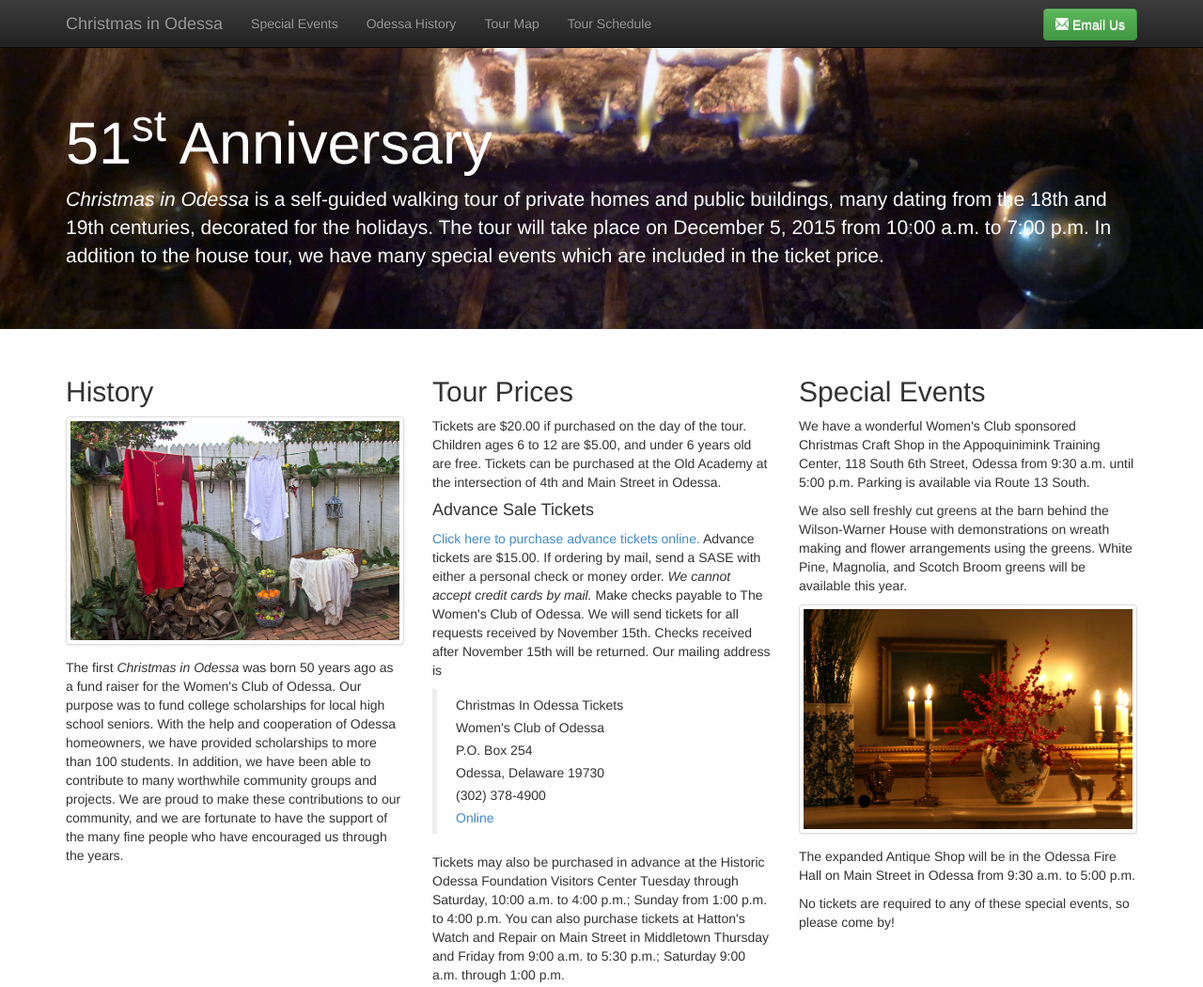
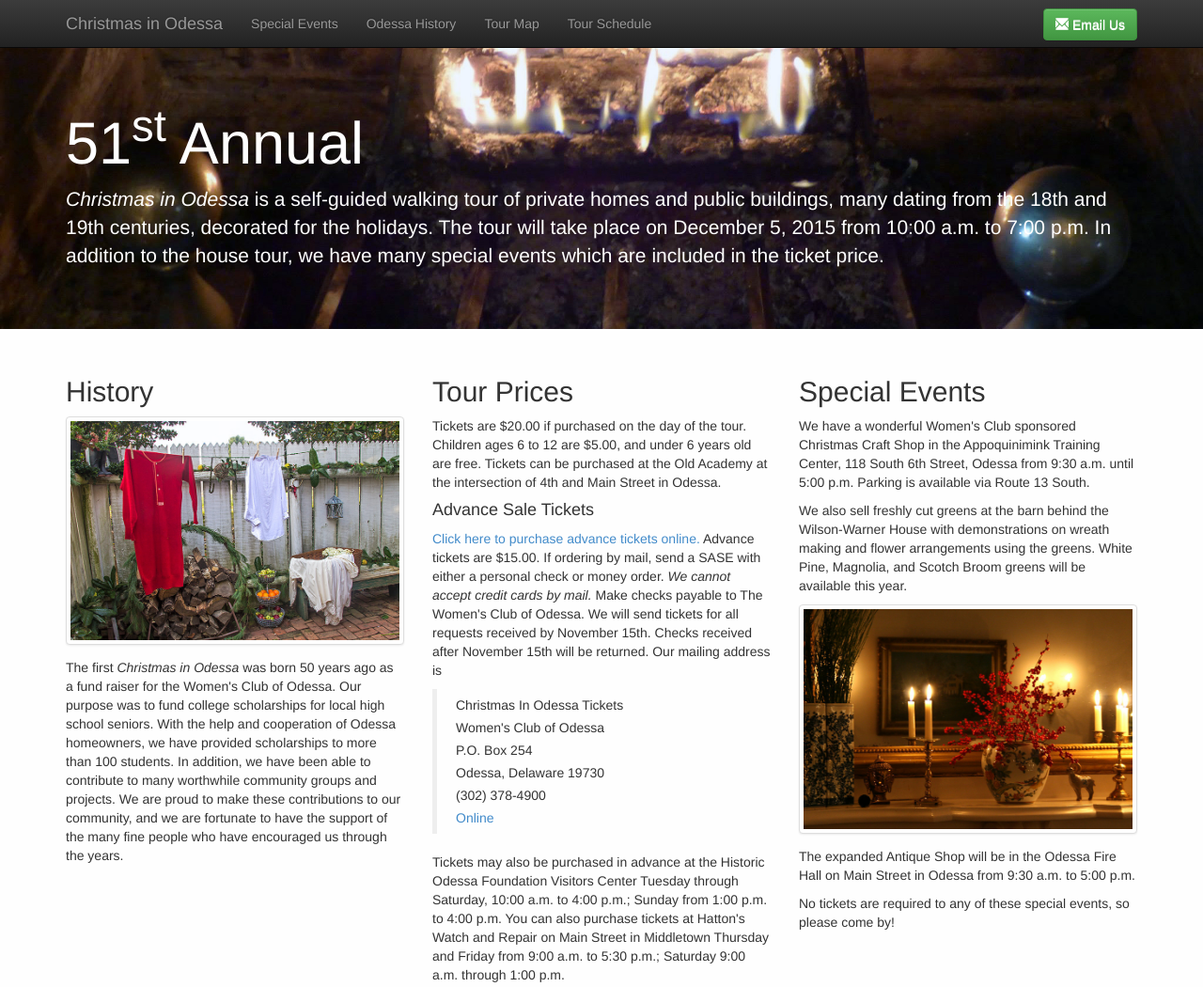
Before and after one commit to jackivan88/christmas-in-odessa, a plain HTML site: page index.html in a window 1280 px wide. Shown: the top 1050 px of the page at 94% size. Drawn offline with nearby package versions, Linux system fonts and the light colour scheme.

Commit message:
Changed wording in header

```diff
--- a/index.html
+++ b/index.html
@@ -64,7 +64,7 @@
 
   <div class="jumbotron">
     <div class="container">
-      <h1>51<sup>st</sup> Anniversary</h1>
+      <h1>51<sup>st</sup> Annual</h1>
       <p><i>Christmas in Odessa</i> is a self-guided walking tour of private homes and public buildings, many dating from the 18th and 19th centuries, decorated for the holidays. The tour will take place on December 5, 2015 from 10:00 a.m. to 7:00 p.m. In
         addition to the house tour, we have many special events which are included in the ticket price.</p>
       <!-- ><p><a class="btn btn-primary btn-lg" role="button">Learn more &raquo;</a></p> -->
```
